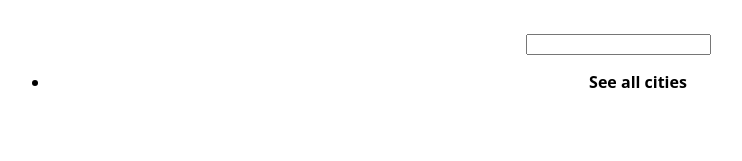
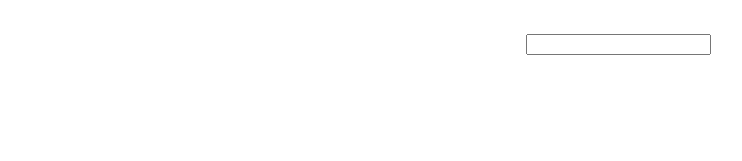
Before and after one commit to Skogab/meet, a React (Create React App) app: page / in a window 1280 px wide. Shown: the top 161 px of the page, without its empty margins (22-764 px from the left). Built offline with nearby package versions, Linux system fonts and the light colour scheme.

Commit message:
4.5 First Scenario

```diff
--- a/src/CitySearch.js
+++ b/src/CitySearch.js
@@ -6,6 +6,7 @@
   state = {
     query: "",
     suggestions: [],
+    showSuggestions: undefined,
   };
 
   handleInputChanged = (event) => {
@@ -23,7 +24,10 @@
   handleItemClicked = (suggestion) => {
     this.setState({
       query: suggestion,
+      showSuggestions: false,
     });
+
+    this.props.updateEvents(suggestion);
   };
 
   render() {
@@ -34,8 +38,13 @@
           className="city"
           value={this.state.query}
           onChange={this.handleInputChanged}
+          onFocus={() => {
+            this.setState({ showSuggestions: true });
+          }}
         />
-        <ul className="suggestions">
+        <ul
+          className="suggestions"
+          style={this.state.showSuggestions ? {} : { display: "none" }}>
           {this.state.suggestions.map((suggestion) => (
             <li
               key={suggestion}
@@ -43,7 +52,7 @@
               {suggestion}
             </li>
           ))}
-          <li>
+          <li onClick={() => this.handleItemClicked("all")}>
             <b>See all cities</b>
           </li>
         </ul>
```
